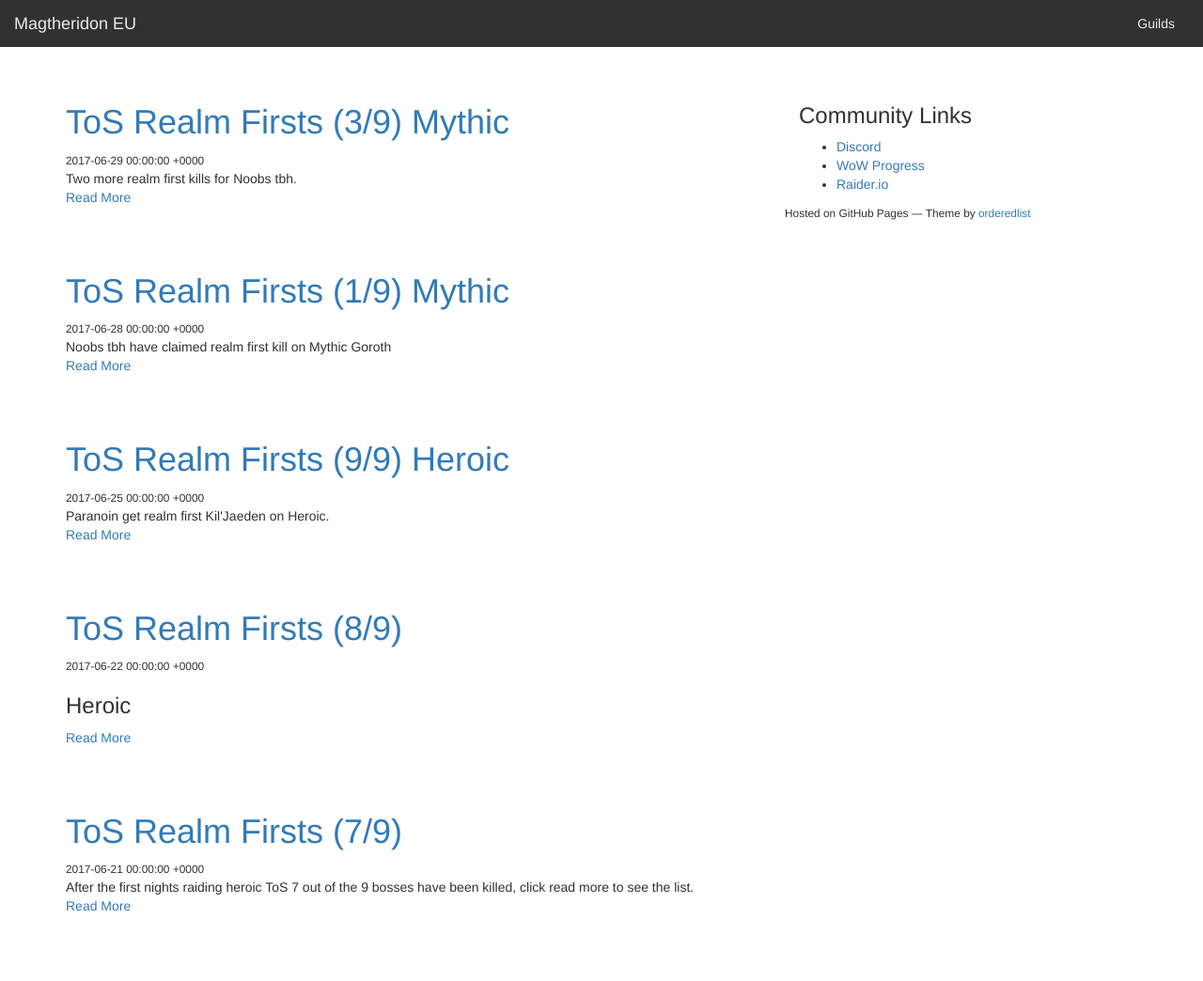
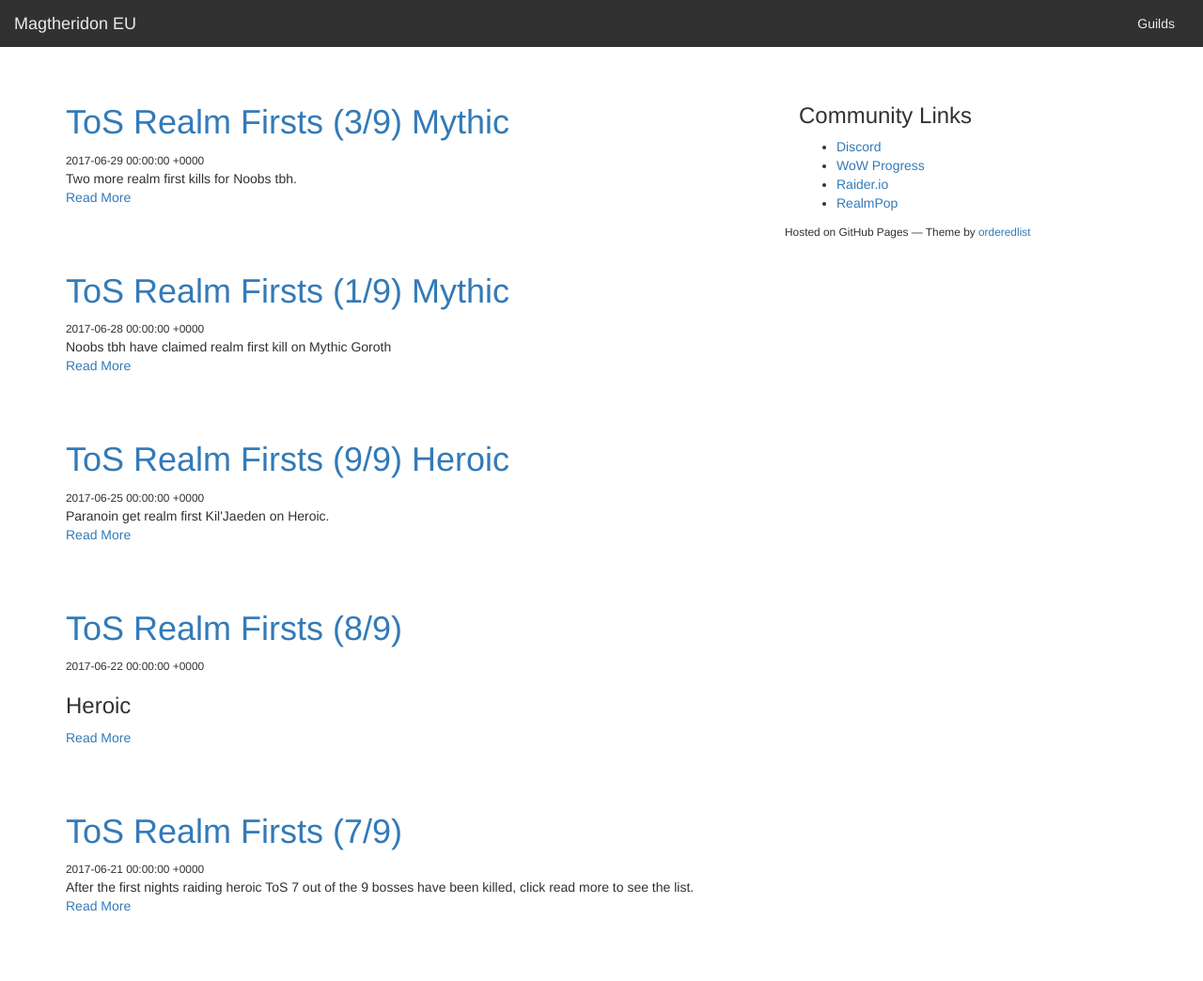
Before and after one commit to MagtheridonEU/magtheridoneu.github.io, a Jekyll site: the page built from index.html, in a window 1280 px wide. Shown: the whole page at 94% size. Built offline with Jekyll 4.4.1, drawn with Linux system fonts in a browser that asks for light colours; nearby versions of some CDN libraries; a script that is not in the unit is left out.

Commit message:
Update sidebar.html

```diff
--- a/_includes/sidebar.html
+++ b/_includes/sidebar.html
@@ -3,4 +3,5 @@
   <li><a href="https://discordapp.com/invite/KvdhrmB" target="_blank" rel="nofollow">Discord</a></li>
   <li><a href="https://www.wowprogress.com/pve/eu/magtheridon" target="_blank" rel="nofollow">WoW Progress</a></li>
   <li><a href="http://raider.io/tomb-of-sargeras/realm-rankings/eu/magtheridon/mythic" target="_blank" rel="nofollow">Raider.io</a></li>
+  <li><a href="https://realmpop.com/eu-magtheridon.html" target="_blank" rel="nofollow">RealmPop</a></li>
 </ul>
```
